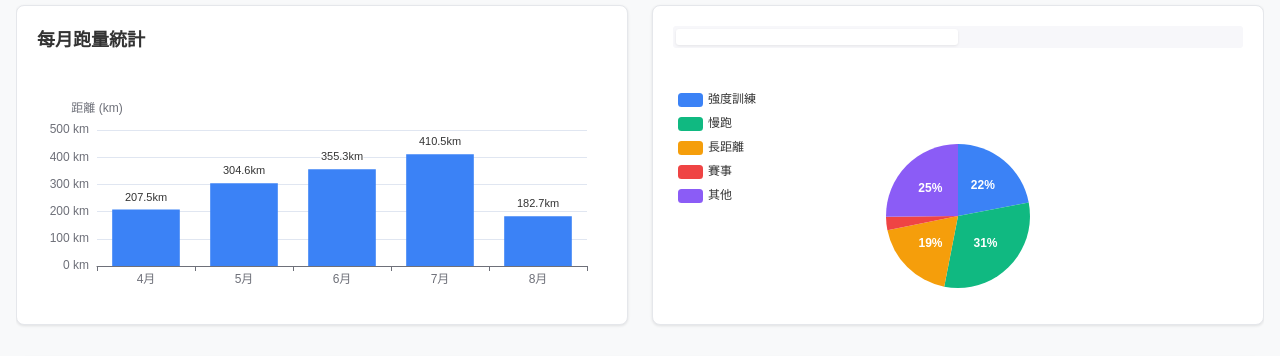
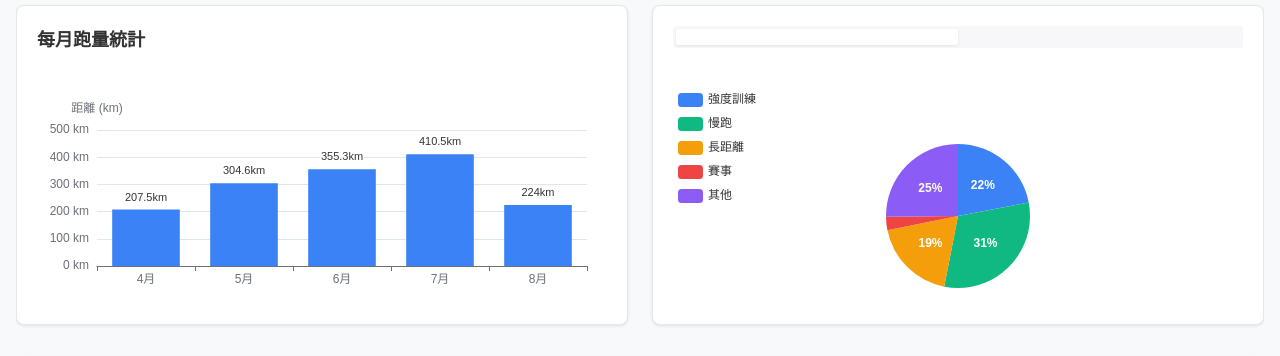
Before and after one commit to goodispeter/training-record, a Vue app: page / in a window 1280 px wide. Shown: the part 243-599 px from the top of the page. Built offline with nearby package versions, Linux system fonts and the light colour scheme.

Commit message:
update data

```diff
--- a/src/mock/record/training-data.ts
+++ b/src/mock/record/training-data.ts
@@ -38,10 +38,10 @@ export const mockTrainingData: TrainingResponseData = {
     {
       year: 2025,
       month: 8,
-      monthDistance: 182.68,
-      monthMovingTime: '17:41:49',
-      monthMainTrainingCount: 3,
-      monthElevationGain: 277,
+      monthDistance: 223.97,
+      monthMovingTime: '22:14:09',
+      monthMainTrainingCount: 13,
+      monthElevationGain: 794,
       trainingRecords: [
         {
           id: 15524801412,
```
